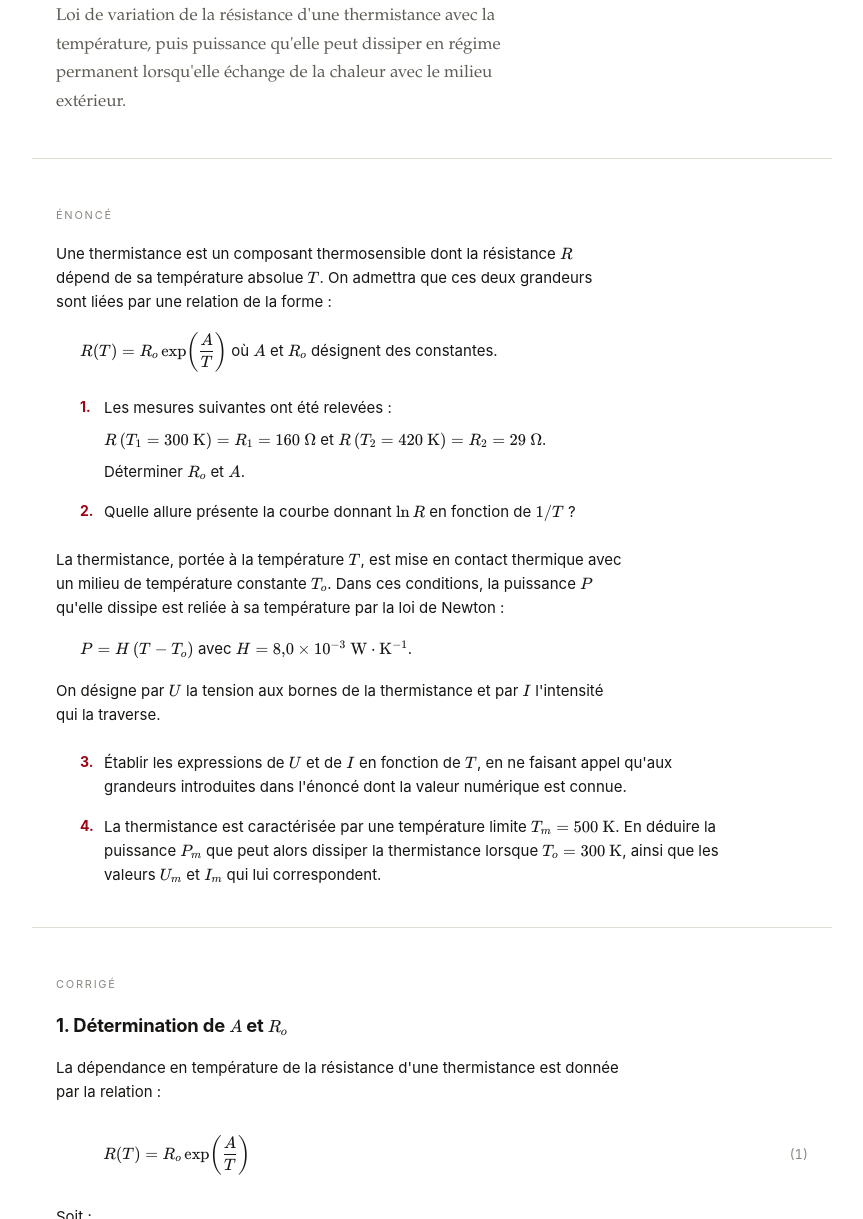
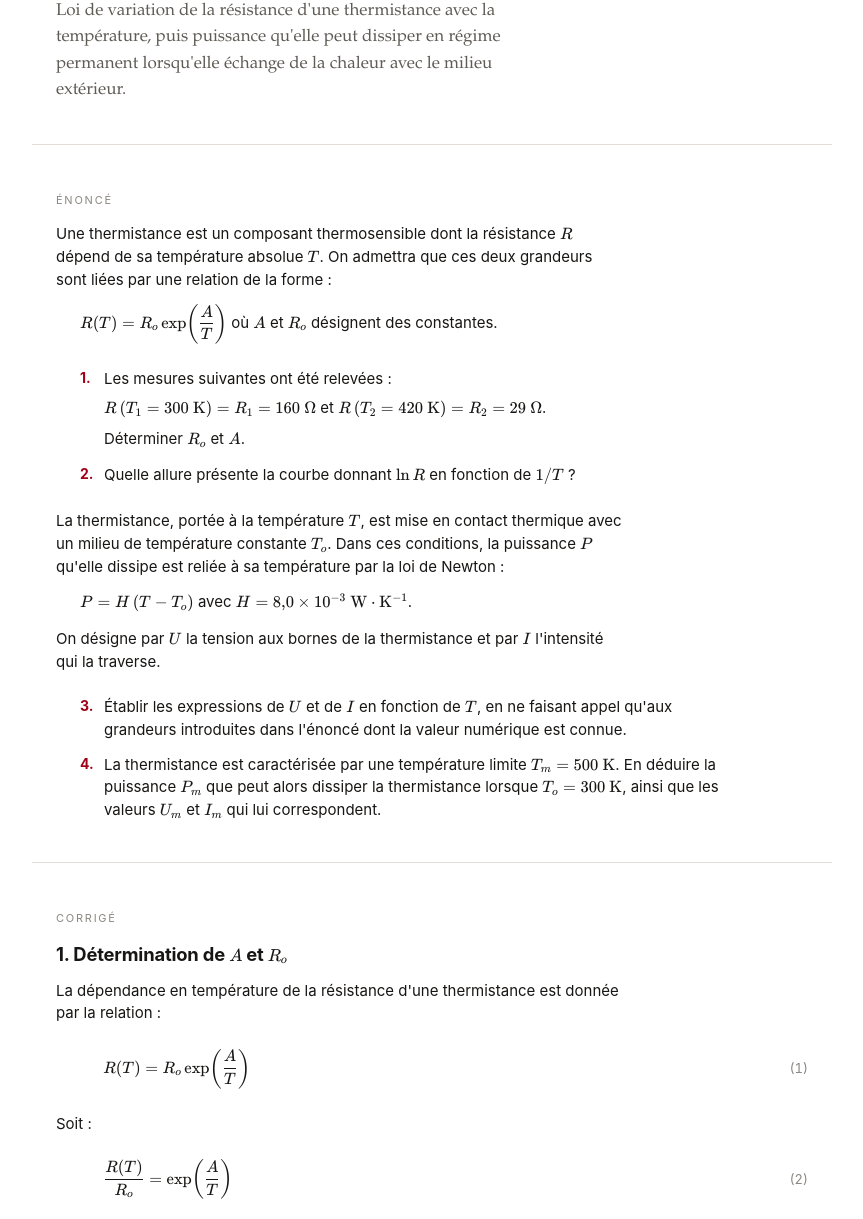
Before and after one commit to kholaweb/kholaweb.github.io, a website: page exercices/electricite/e1/e1_1.html in a window 1280 px wide. Shown: the part 216-1435 px from the top of the page, without its empty margins (208-1071 px from the left). Drawn offline with nearby package versions, Linux system fonts and the light colour scheme.

Commit message:
Resserrer la typographie de la page E1.1
Interligne ramené de 1,6 à 1,45, et blancs entre blocs réduits en proportion :
marges des paragraphes, des équations, des encadrés et des questions, espace
au-dessus des titres de section.

Le corps avait été ramené à 15 px en relevant l'interligne, ce qui annulait le
gain. La page passe de 6577 à 6091 pixels de haut à 1100 de large, soit un
huitième de moins à parcourir pour la même matière.

Co-Authored-By: Claude Opus 5 <noreply@anthropic.com>

```diff
--- a/exercices/electricite/e1/e1_1.html
+++ b/exercices/electricite/e1/e1_1.html
@@ -63,7 +63,7 @@
 html{-webkit-text-size-adjust:100%}
 body{
   margin:0;background:var(--papier);color:var(--encre);
-  font-family:var(--sans);font-size:15px;line-height:1.6;
+  font-family:var(--sans);font-size:15px;line-height:1.45;
 }
 a{color:inherit}
 .enveloppe{max-width:var(--mesure);margin:0 auto;padding:0 1.5rem}
@@ -98,7 +98,7 @@ a{color:inherit}
   color:var(--gris-clair);margin:0 0 1rem}
 .entete h1{font-family:var(--serif);font-weight:400;font-size:clamp(1.55rem,3.4vw,2.05rem);
   line-height:1.15;letter-spacing:-.01em;margin:0 0 .85rem}
-.entete .chapeau{font-family:var(--serif);font-size:1.0625rem;line-height:1.7;
+.entete .chapeau{font-family:var(--serif);font-size:1.0625rem;line-height:1.55;
   color:var(--gris);max-width:54ch;margin:0}
 
 /* ---------- corps ---------- */
@@ -106,19 +106,19 @@ a{color:inherit}
 .partie + .partie{border-top:1px solid var(--filet)}
 .titre-partie{font-size:.6875rem;letter-spacing:.16em;text-transform:uppercase;
   color:var(--gris-clair);margin:0 0 1.75rem}
-.partie h2{font-size:1.15rem;font-weight:650;letter-spacing:-.01em;margin:2.5rem 0 1rem}
+.partie h2{font-size:1.15rem;font-weight:650;letter-spacing:-.01em;margin:2rem 0 .8rem}
 .partie h2:first-of-type{margin-top:0}
 /* dans un titre en sans-serif gras, les grandeurs en KaTeX paraissent trop
    grandes au facteur commun : on les ramène sous la taille du titre */
 .partie h2 .katex{font-size:.95em}
-.partie p{margin:0 0 1.1rem;max-width:60ch}
+.partie p{margin:0 0 .85rem;max-width:60ch}
 .partie .large{max-width:none}
 
 /* Questions de l'énoncé. Les retraits sont ceux du document : la numérotation y
    est définie avec left=720 et hanging=360 twips, soit le numéro à 1,5 rem de la
    marge et le texte à 3 rem. */
 .questions{list-style:none;counter-reset:q;margin:1.5rem 0;padding:0 0 0 1.5rem}
-.questions li{counter-increment:q;position:relative;padding:0 0 1rem 1.5rem;max-width:68ch}
+.questions li{counter-increment:q;position:relative;padding:0 0 .8rem 1.5rem;max-width:68ch}
 .questions li:last-child{padding-bottom:0}
 .questions li::before{content:counter(q) ".";position:absolute;left:0;top:0;
   font-weight:650;font-size:.875rem;color:var(--bordeaux)}
@@ -137,7 +137,7 @@ a{color:inherit}
 /* équations — disposition du document d'origine : la formule est décalée
    d'une tabulation vers la droite, le numéro est repoussé à la marge */
 .eq{display:grid;grid-template-columns:minmax(0,1fr) auto;align-items:center;
-  gap:.75rem 1rem;margin:1.4rem 0}
+  gap:.5rem 1rem;margin:1.05rem 0}
 /* la tabulation par défaut du document vaut 708 twips, soit 1,25 cm */
 .eq-corps{overflow-x:auto;overflow-y:hidden;padding:.15rem .1rem .15rem 2.95rem}
 .eq-corps .katex-display,
@@ -147,7 +147,7 @@ a{color:inherit}
 
 /* résultat encadré */
 .encadre{background:var(--ivoire-fond2);border:1px solid var(--ivoire-filet);
-  border-left:3px solid var(--bordeaux);padding:.9rem 1.1rem;margin:1.6rem 0}
+  border-left:3px solid var(--bordeaux);padding:.7rem 1.1rem;margin:1.25rem 0}
 .encadre .eq{margin:0}
 .encadre .eq-num{color:var(--ivoire-sourd)}
 
```
